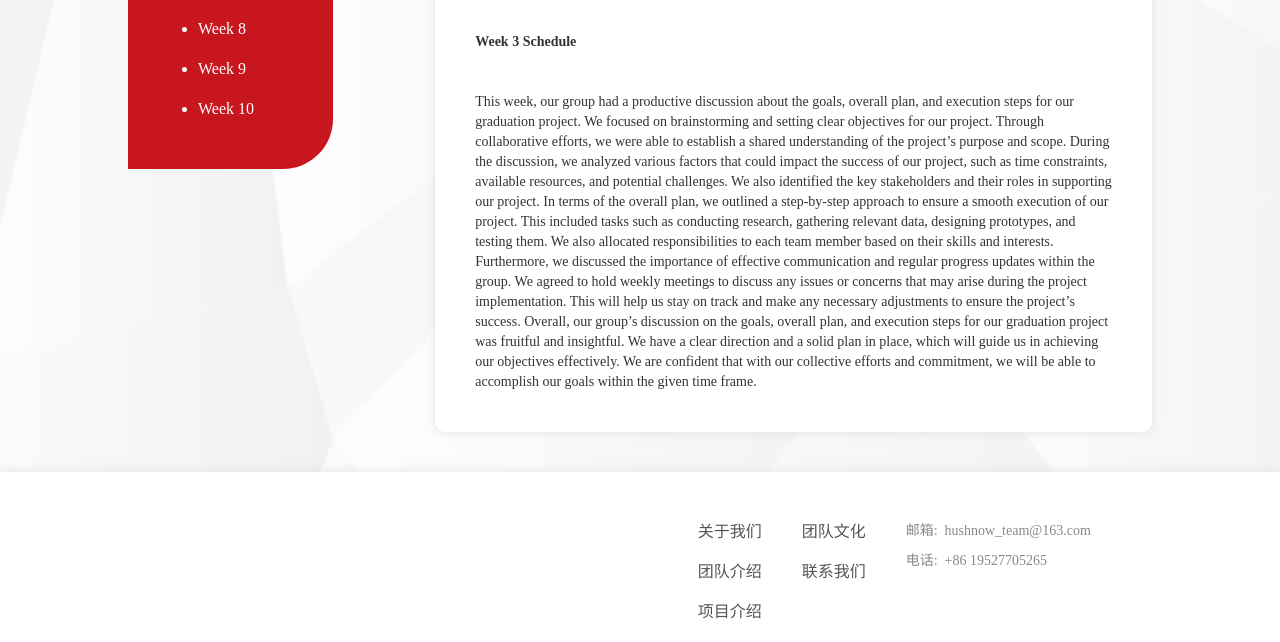
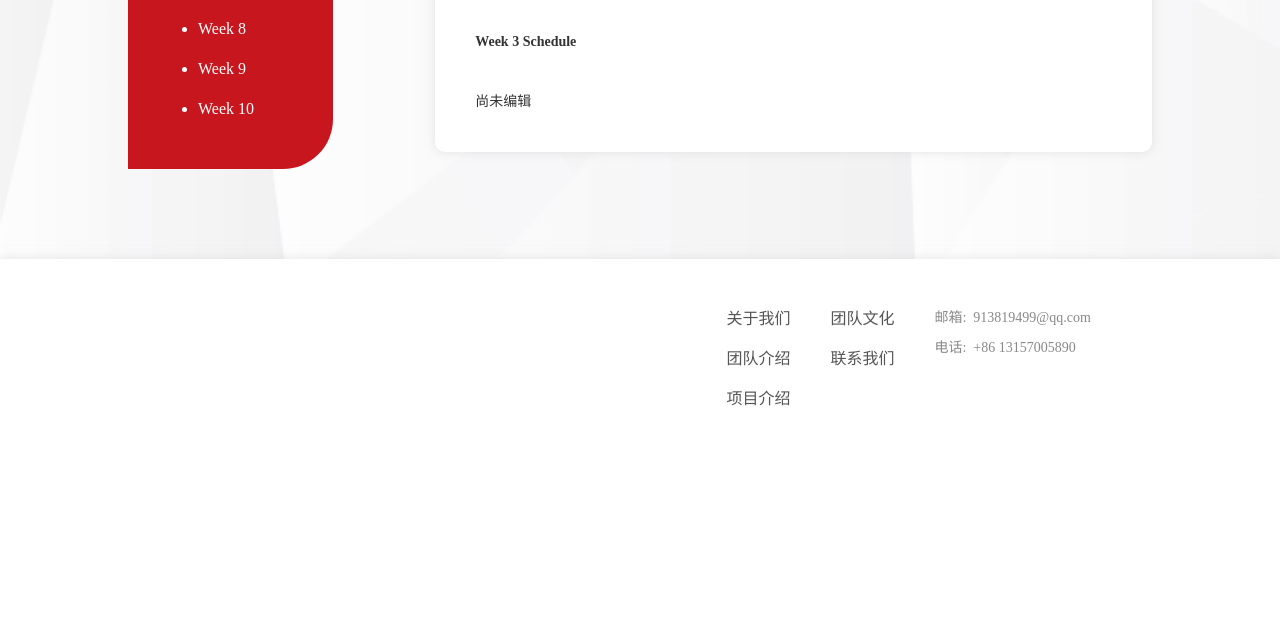
Before and after one commit to N1a0Ge/N1a0Ge.github.io, a plain HTML site: page week 3.html in a window 1280 px wide. Shown: the part 693-1335 px from the top of the page. After the commit the page ends 1122 px from the top, so only its background shows below. Drawn offline with Linux system fonts and the light colour scheme.

Commit message:
Update week 3.html

```diff
--- a/week 3.html
+++ b/week 3.html
@@ -111,7 +111,7 @@
         <div class="box-right-mid">
       <!-- 第一段 -->
 			<h4>Week 3</h4>
-			<title>Week 3 (11 September - 17 September)</title>
+			<title>Week 3 (x/x - x/x)</title>
 </head>
 <body>
     <div class="info-wrap">
@@ -126,11 +126,12 @@
      <d1>
         <dd>
         <br>
-        <dd>  This week, our group had a productive discussion about the goals, overall plan, and execution steps for our graduation project. We focused on brainstorming and setting clear objectives for our project. Through collaborative efforts, we were able to establish a shared understanding of the project’s purpose and scope.
+       <!-- <dd>  This week, our group had a productive discussion about the goals, overall plan, and execution steps for our graduation project. We focused on brainstorming and setting clear objectives for our project. Through collaborative efforts, we were able to establish a shared understanding of the project’s purpose and scope.
 During the discussion, we analyzed various factors that could impact the success of our project, such as time constraints, available resources, and potential challenges. We also identified the key stakeholders and their roles in supporting our project.
 In terms of the overall plan, we outlined a step-by-step approach to ensure a smooth execution of our project. This included tasks such as conducting research, gathering relevant data, designing prototypes, and testing them. We also allocated responsibilities to each team member based on their skills and interests.
 Furthermore, we discussed the importance of effective communication and regular progress updates within the group. We agreed to hold weekly meetings to discuss any issues or concerns that may arise during the project implementation. This will help us stay on track and make any necessary adjustments to ensure the project’s success.
-Overall, our group’s discussion on the goals, overall plan, and execution steps for our graduation project was fruitful and insightful. We have a clear direction and a solid plan in place, which will guide us in achieving our objectives effectively. We are confident that with our collective efforts and commitment, we will be able to accomplish our goals within the given time frame.
+Overall, our group’s discussion on the goals, overall plan, and execution steps for our graduation project was fruitful and insightful. We have a clear direction and a solid plan in place, which will guide us in achieving our objectives effectively. We are confident that with our collective efforts and commitment, we will be able to accomplish our goals within the given time frame.-->
+          <dd> 尚未编辑
 
         <br>
 
@@ -163,8 +164,8 @@ Overall, our group’s discussion on the goals, overall plan, and execution step
                 <li><a href="contactus.html">联系我们</a></li>
               </ul>
               <ul>
-                <li class="footer-contact">邮箱:&nbsp hushnow_team@163.com</li>
-                <li class="footer-contact">电话:&nbsp +86 19527705265</li>
+                <li class="footer-contact">邮箱:&nbsp 913819499@qq.com</li>
+                <li class="footer-contact">电话:&nbsp +86 13157005890</li>
               </ul>
             </div>
           </div>
```
